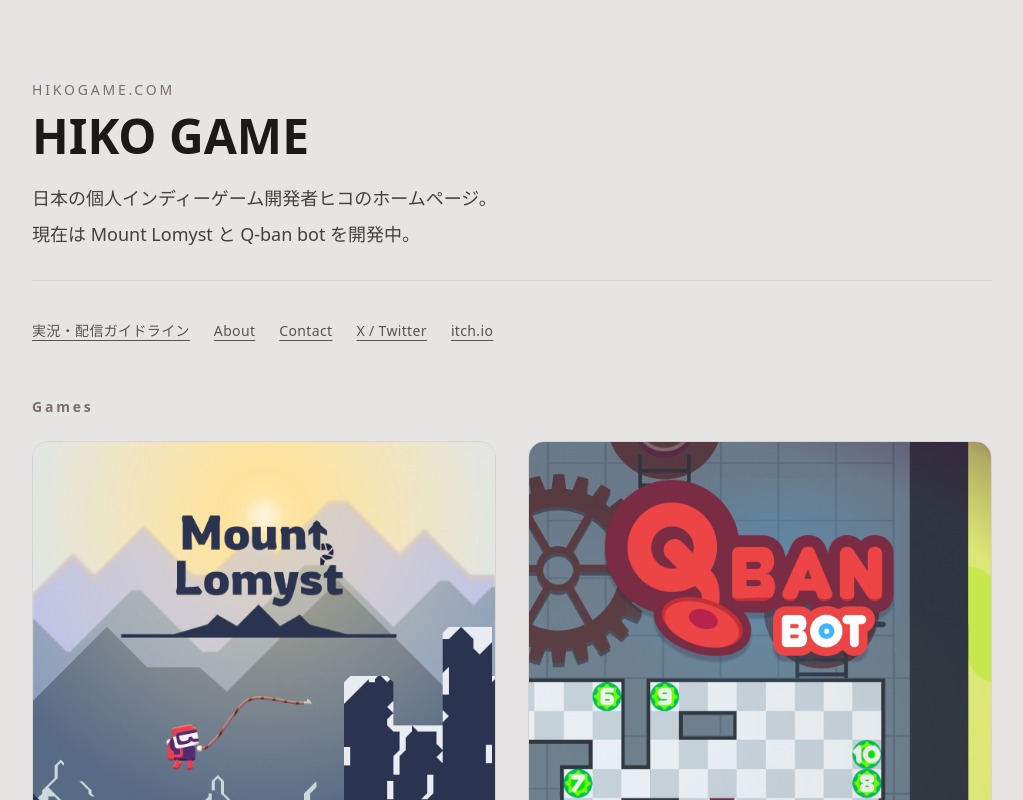
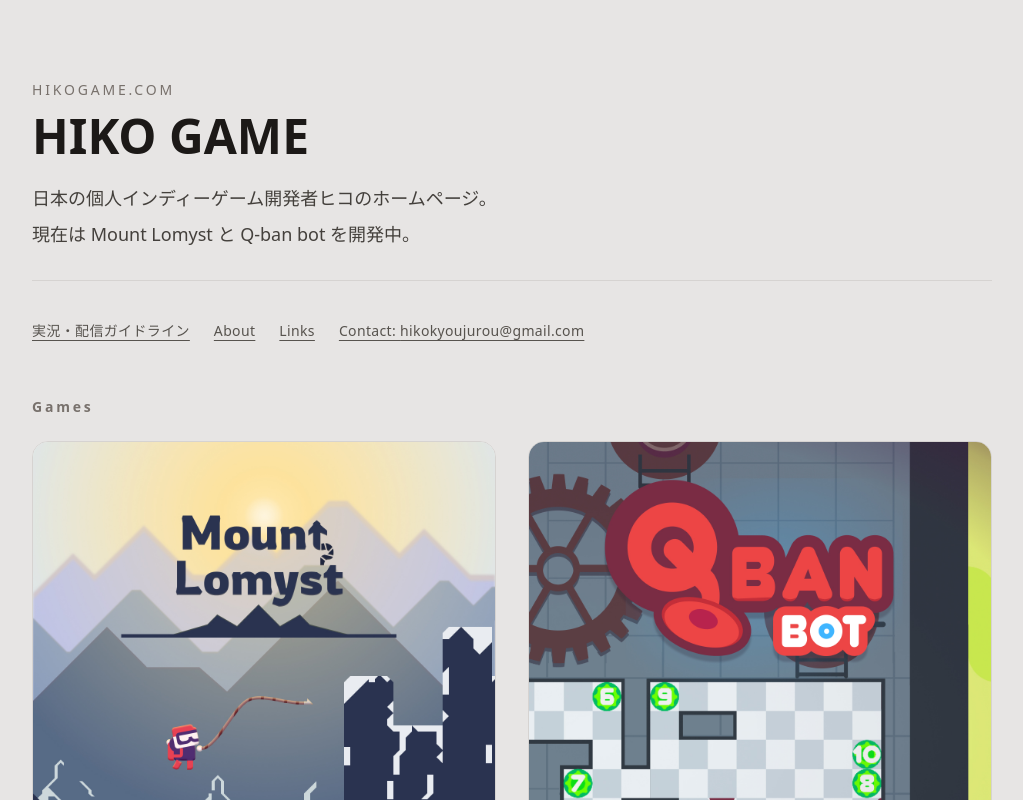
Before and after one commit to HIKOkyoujurou/hiko_personal_page, a React (Vite) app: page / in a window 1280 px wide. Shown: the top 800 px of the page, without its empty margins (128-1151 px from the left). Built offline with nearby package versions, Linux system fonts and the light colour scheme.

Commit message:
Update navigation links and contact label

```diff
--- a/hiko_personal_site_starter.jsx
+++ b/hiko_personal_site_starter.jsx
@@ -317,22 +317,16 @@ export default function HikoPersonalSite() {
           About
         </a>
         <a
+          href="#links"
+          className="underline underline-offset-4 hover:text-stone-900"
+        >
+          Links
+        </a>
+        <a
           href={`mailto:${site.contactEmail}`}
           className="underline underline-offset-4 hover:text-stone-900"
         >
-          Contact
-        </a>
-        <a
-          href="https://x.com/HIKOkyoujurou"
-          className="underline underline-offset-4 hover:text-stone-900"
-        >
-          X / Twitter
-        </a>
-        <a
-          href="https://hikokyoujurou.itch.io/"
-          className="underline underline-offset-4 hover:text-stone-900"
-        >
-          itch.io
+          Contact: {site.contactEmail}
         </a>
       </nav>
 
@@ -385,7 +379,7 @@ export default function HikoPersonalSite() {
         </div>
       </section>
 
-      <section className="mb-20 border-t border-stone-300 pt-8">
+      <section id="links" className="mb-20 border-t border-stone-300 pt-8">
         <SectionHeading>Links</SectionHeading>
         <div className="grid gap-3 md:grid-cols-2">
           {links.map((link) => (
```
